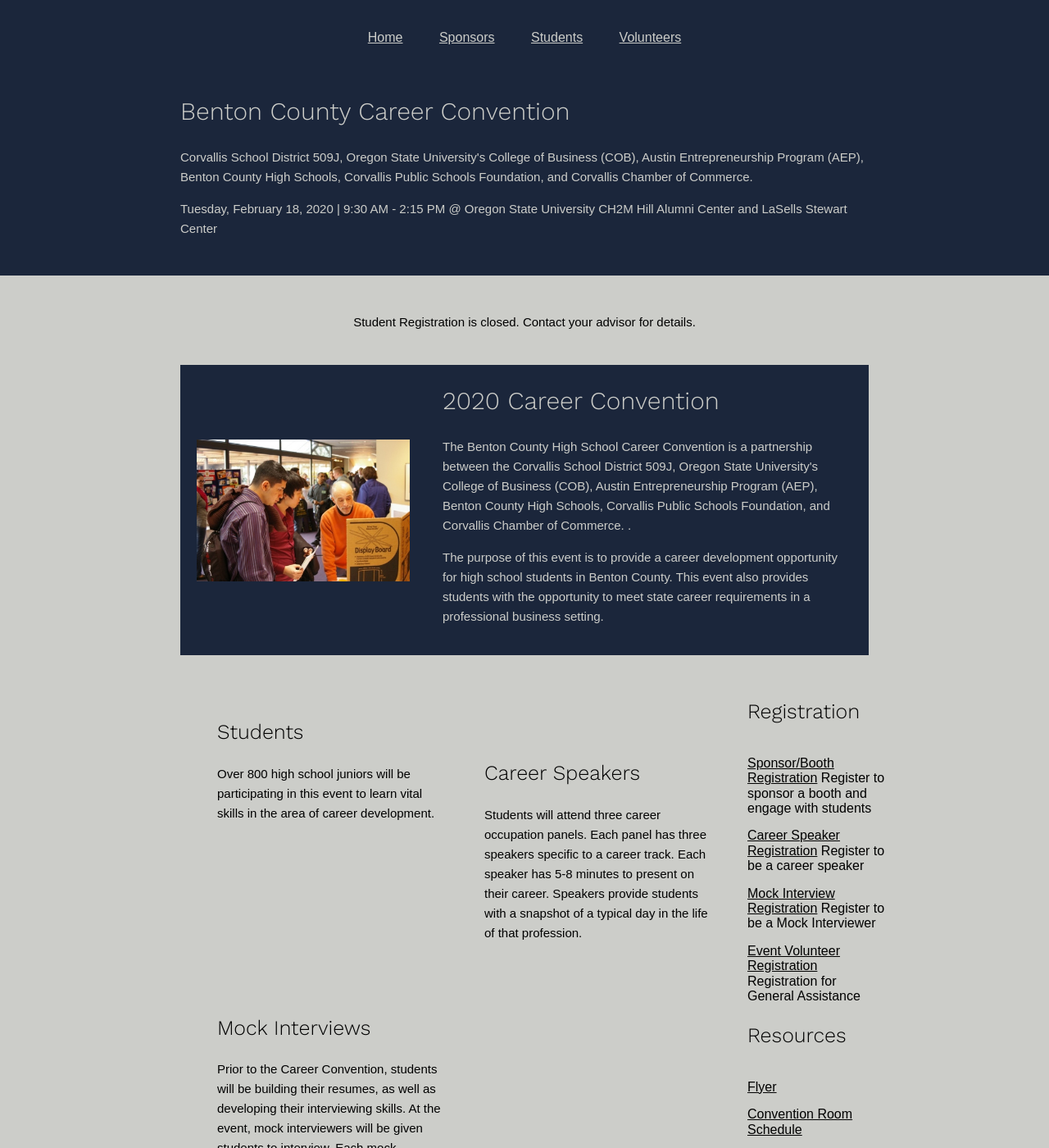
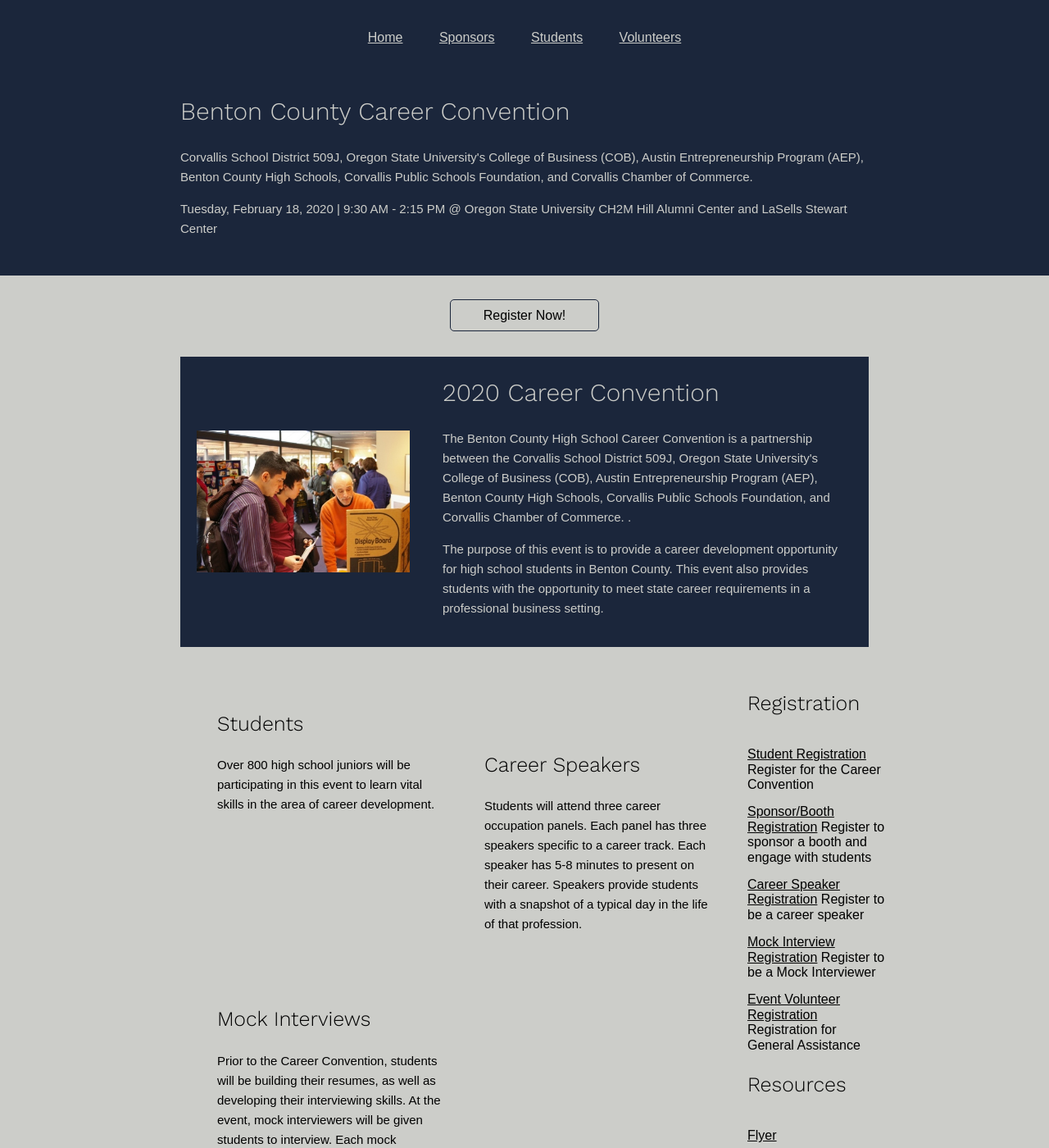
Before and after one commit to peterramsing/benton-county-career-convention, a Jekyll site: the page built from index.html, in a window 1280 px wide and 1400 px high. Shown: the whole window at 82% size. Built offline with Jekyll 4.4.1, drawn with Linux system fonts in a browser that asks for light colours; part of the change alters nothing that is shown.

```diff
--- a/_config.yml
+++ b/_config.yml
@@ -17,8 +17,8 @@ cc-start-time: "9:30 AM"
 cc-end-time: "2:15 PM"
 cc-location: "Oregon State University CH2M Hill Alumni Center and LaSells Stewart Center"
 
-cc-student-registration-open: false
-cc-student-registration-date: 2018-12-01 09:00:00
+cc-student-registration-open: true
+cc-student-registration-date: 2019-12-01 09:00:00
 
 cc-contact-name: "Donna Keim"
 cc-contact-role: "Chair"
```
